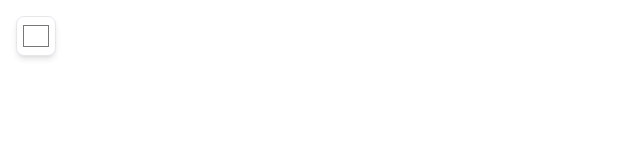
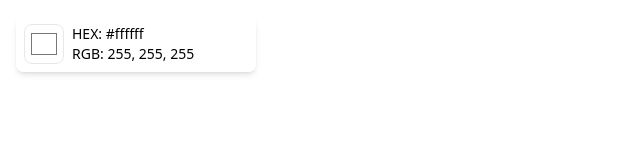
Before and after one commit to onokimihiro/background-color-change, a website built with webpack: page docs/index.html in a window 1280 px wide. Shown: the top 160 px of the page, without its empty margins (0-640 px from the left). Built offline with nearby package versions, Linux system fonts and the light colour scheme.

Commit message:
背景色の値を追加

```diff
--- a/docs/index.html
+++ b/docs/index.html
@@ -7,7 +7,15 @@
     <link rel="stylesheet" href="style.css" />
   <script defer src="main.js"></script><link href="../docs/style.css" rel="stylesheet"></head>
   <body class="bg-white">
-    <input type="color" name="background-color" id="background-color" value="#ffffff" class="block p-1 bg-white border border-gray-200 cursor-pointer rounded-lg w-10 h-10 fixed top-4 left-4 shadow-md" />
+    <div class="fixed top-4 left-4 p-2 shadow-md bg-[rgba(255,255,255,0.5)] w-60 rounded-lg">
+      <div class="flex justify-start gap-2">
+        <input type="color" name="background-color" id="background-color" value="#ffffff" class="block p-1 bg-white border border-gray-200 cursor-pointer rounded-lg w-10 h-10" />
+        <ul id="color-list" class="text-sm">
+          <li>HEX: <span id="hex-color">#ffffff</span></li>
+          <li>RGB: <span id="rgb-color">255, 255, 255</span></li>
+        </ul>
+      </div>
+    </div>
     <script src="main.js"></script>
   </body>
 </html>
--- a/src/backgroundColorChange.ts
+++ b/src/backgroundColorChange.ts
@@ -2,7 +2,60 @@ export function backgroundColorChange() {
   // 要素を取得
   const color = document.getElementById('background-color') as HTMLInputElement;
 
+  // 16進数から10進数に変換
+  // #ffffff -> 255, 255, 255
+  function hexToRgb(hex: string) {
+    const hexValue = hex.replace('#', '');
+    const isOmit = hexValue.length === 3; // #fffなどの省略記法の場合 true
+    let r: string;
+    let g: string;
+    let b: string;
+
+    if (isOmit === true) {
+      r = parseInt(hexValue[0].repeat(2), 16).toString();
+      g = parseInt(hexValue[1].repeat(2), 16).toString();
+      b = parseInt(hexValue[2].repeat(2), 16).toString();
+    } else {
+      r = parseInt(hexValue.slice(0, 2), 16).toString();
+      g = parseInt(hexValue.slice(2, 4), 16).toString();
+      b = parseInt(hexValue.slice(4, 6), 16).toString();
+    }
+
+    let rgb: string = r + ', ' + g + ', ' + b;
+
+    return rgb;
+  }
+  console.log('hexToRgb 1: ', hexToRgb('#ffffff'));
+  console.log('hexToRgb 2: ', hexToRgb('#fff'));
+
+  // 10進数から16進数に変換
+  // 255, 255, 255 -> #ffffff
+  function rgbToHex(r: number, g: number, b: number) {
+    let colorsDecimal: number[] = [r, g, b];
+    let totalHex: string = '#';
+
+    colorsDecimal.forEach((color) => {
+      let singleHex = color.toString(16);
+      totalHex += singleHex;
+    });
+
+    return totalHex;
+  }
+  console.log('rgbToHex: ', rgbToHex(255, 255, 255));
+
+  function setBackgroundColor(hex: string) {
+    document.body.style.backgroundColor = hex;
+
+    const currentColorHex = document.getElementById('hex-color') as HTMLSpanElement;
+    currentColorHex.textContent = hex;
+
+    const currentColorRGB = document.getElementById('rgb-color') as HTMLSpanElement;
+    currentColorRGB.textContent = hexToRgb(hex);
+  }
+
   color.addEventListener('input', () => {
-    return (document.body.style.backgroundColor = color.value);
+    setBackgroundColor(color.value);
   });
+
+  setBackgroundColor('#ffffff');
 }
--- a/src/index.html
+++ b/src/index.html
@@ -7,7 +7,15 @@
     <link rel="stylesheet" href="style.css" />
   </head>
   <body class="bg-white">
-    <input type="color" name="background-color" id="background-color" value="#ffffff" class="block p-1 bg-white border border-gray-200 cursor-pointer rounded-lg w-10 h-10 fixed top-4 left-4 shadow-md" />
+    <div class="fixed top-4 left-4 p-2 shadow-md bg-[rgba(255,255,255,0.5)] w-60 rounded-lg">
+      <div class="flex justify-start gap-2">
+        <input type="color" name="background-color" id="background-color" value="#ffffff" class="block p-1 bg-white border border-gray-200 cursor-pointer rounded-lg w-10 h-10" />
+        <ul id="color-list" class="text-sm">
+          <li>HEX: <span id="hex-color">#ffffff</span></li>
+          <li>RGB: <span id="rgb-color">255, 255, 255</span></li>
+        </ul>
+      </div>
+    </div>
     <script src="main.js"></script>
   </body>
 </html>
```
Also changed, not shown: docs/main.js (+1 -1 lines), docs/style.css.
